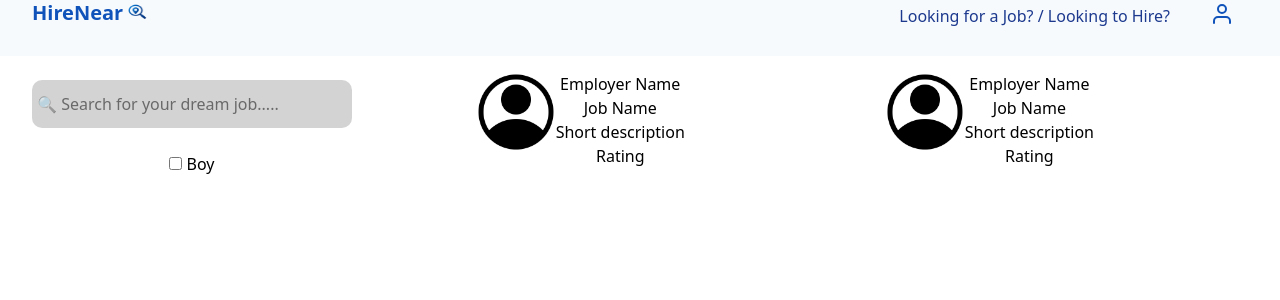
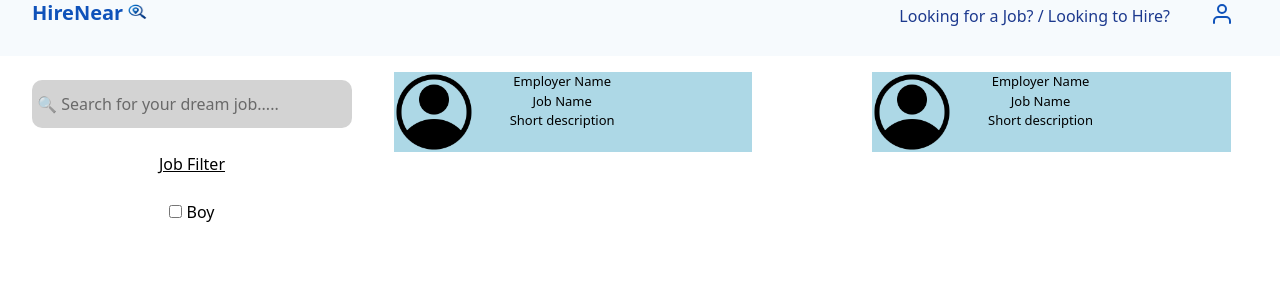
Before and after one commit to BmKaranja/HireNear, a React (Vite) app in the folder HireNear/: page /jobs in a window 1280 px wide. Shown: the top 300 px of the page. Built offline with nearby package versions, Linux system fonts and the light colour scheme.

Commit message:
Update:styled up the cards a bit

```diff
--- a/HireNear/src/components/JobCards.jsx
+++ b/HireNear/src/components/JobCards.jsx
@@ -2,27 +2,25 @@ import React from 'react'
 
 function JobCard() {
   return (
-    <div className='grid grid-cols-2 marginr gap-50 mt-10'>
-      <div className='flex flex-1 flex-row h-10 jobcard'>
+    <div className='grid grid-cols-2 marginr gap-30 mt-10'>
+      <div className='flex flex-1 flex-row h-10 jobcards'>
         <div>
           <img src="account.png" alt="employer" className='h-20'/>
         </div>
-        <div>
+        <div className='jdetails'>
           <p>Employer Name</p>
           <p>Job Name</p>
           <p>Short description</p>
-          <p>Rating</p>
         </div>
       </div>
-            <div className='flex flex-1 flex-row h-10 shadow-amber-500'>
+      <div className='flex flex-1 flex-row h-10 jobcards'>
         <div>
           <img src="account.png" alt="employer" className='h-20'/>
         </div>
-        <div>
+        <div className='jdetails'>
           <p>Employer Name</p>
           <p>Job Name</p>
           <p>Short description</p>
-          <p>Rating</p>
         </div>
       </div>
 
--- a/HireNear/src/components/Searchbar.jsx
+++ b/HireNear/src/components/Searchbar.jsx
@@ -4,6 +4,7 @@ function Searchbar() {
   return (
     <div>
       <input type='search' placeholder='🔍 Search for your dream job.....' id='jobsearch' className='shadow-blue-950'></input><br></br><br></br>
+      <p className='underline'>Job Filter</p><br></br>
       <input type='checkbox'></input><label> Boy</label><br></br><br></br>
     </div>
   )
--- a/HireNear/src/index.css
+++ b/HireNear/src/index.css
@@ -116,9 +116,15 @@ h1 {
 }
 .marginr{
   position: relative;
-  left: 20%;
+  left: 5%;
 }
-.jobcard{
+.jobcards{
   box-shadow: #0f52ba;
   height: fit-content;
+  background-color: lightblue;
+  width: 28vw;
 }
+.jdetails{
+  font-size: small;
+  padding-left: 10%;
+}
```
